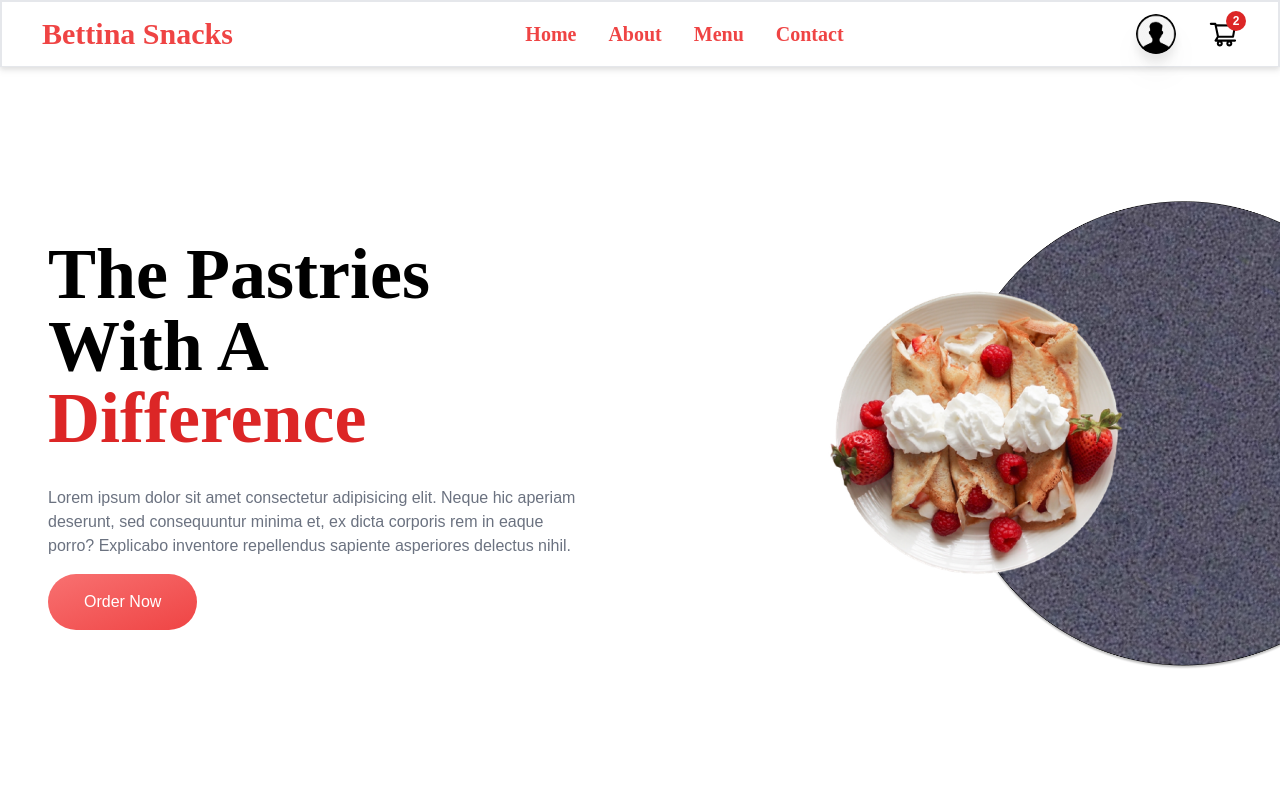
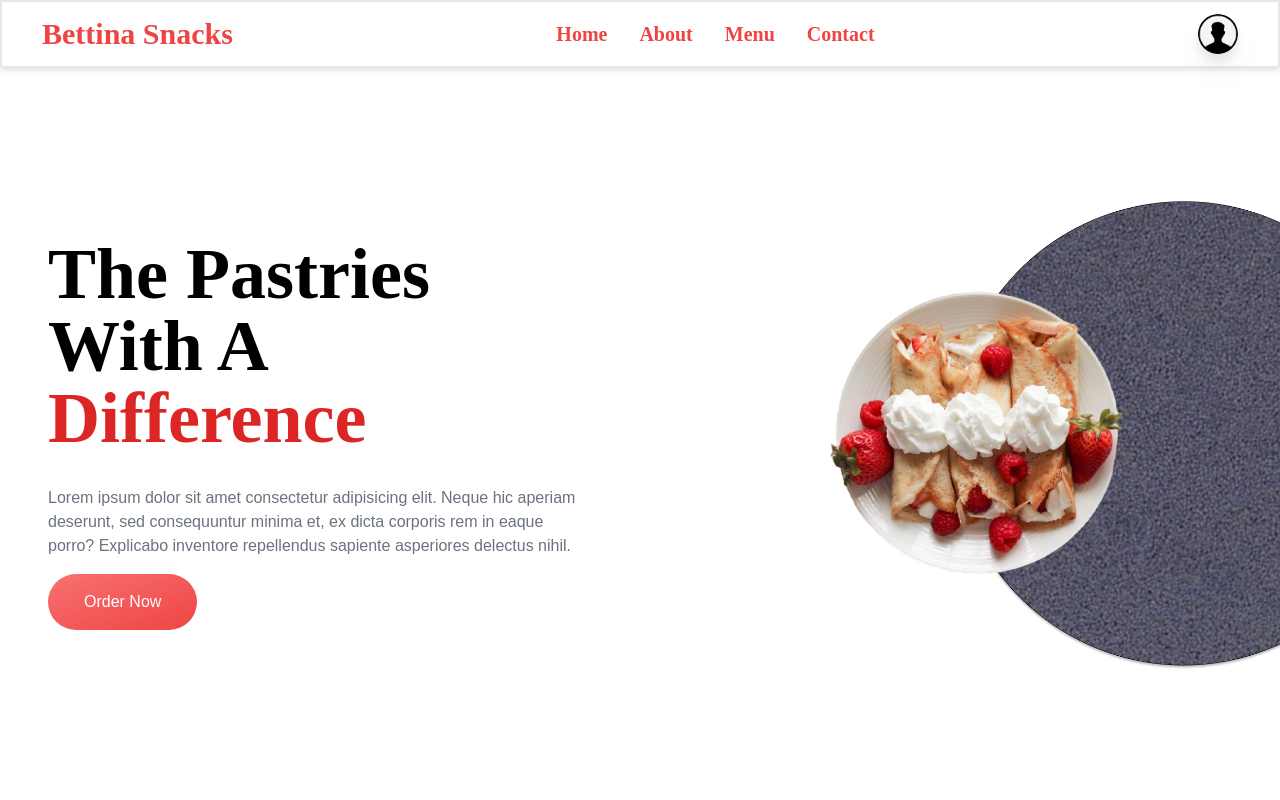
Before and after one commit to 208-code-titans/bettina-snacks, a React (Create React App) app: page / in a window 1280 px wide. Shown: the top 800 px of the page. Built offline with nearby package versions, Linux system fonts and the light colour scheme.

Commit message:
feat: :sparkles: update

```diff
--- a/src/components/Header/Header.jsx
+++ b/src/components/Header/Header.jsx
@@ -16,7 +16,12 @@ import { actionType } from '../../context/reducer'
 import { useStateValue } from '../../context/StateProvider'
 
 import { AiOutlineShoppingCart } from 'react-icons/ai'
-import { MdAdd, MdLogin, MdLogout, MdOutlineDashboardCustomize } from 'react-icons/md'
+import {
+	MdAdd,
+	MdLogin,
+	MdLogout,
+	MdOutlineDashboardCustomize,
+} from 'react-icons/md'
 import { BiUserPlus, BiFoodMenu, BiUser, BiPhoneCall } from 'react-icons/bi'
 import { AiOutlineHome } from 'react-icons/ai'
 
@@ -115,9 +120,7 @@ const Header = () => {
 						<motion.img
 							src={
 								// if there is and user and the user photURL is not null, display the user's image else display the default one
-								user
-									? user.photoURL || personLg
-									: person
+								user ? user.photoURL || personLg : person
 							}
 							alt='user'
 							whileTap={{ scale: 0.6 }}
@@ -134,9 +137,7 @@ const Header = () => {
 									className='w-40 bg-white shadow-xl rounded-lg flex flex-col absolute top-14 right-28 text-black z-50'
 								>
 									{/* Render the dashboard only if the user is admin */}
-								{user &&
-										user.email ===
-											adminEmail && (
+									{user && user.email === adminEmail && (
 										<Link to={DASHBOARD}>
 											<p className='border-b cursor-pointer hover:bg-gray-100 px-4 py-2 duration-100 transition-all ease-in-out flex items-center gap-3 text-base'>
 												<MdOutlineDashboardCustomize className='text-xl text-red-500' />
@@ -176,6 +177,7 @@ const Header = () => {
 								</motion.div>
 							))}
 					</div>
+					{user && user.email !== adminEmail && (
 						<motion.div
 							className='relative flex items-center justify-center'
 							whileTap={{ scale: 0.6 }}
@@ -187,6 +189,7 @@ const Header = () => {
 								</p>
 							</div>
 						</motion.div>
+					)}
 				</motion.div>
 			</div>
 			{/* For mobile screens */}
@@ -267,9 +270,7 @@ const Header = () => {
 							{(user && user !== undefined) || user !== null ? (
 								<div>
 									{/* Render the dashboard only if the user is admin */}
-									{user &&
-										user.email ===
-											adminEmail && (
+									{user && user.email === adminEmail && (
 										<Link to={DASHBOARD}>
 											<p className='border-b cursor-pointer hover:bg-gray-100 px-4 py-2 duration-100 transition-all ease-in-out flex items-center gap-3 text-base'>
 												<MdOutlineDashboardCustomize className='text-xl text-red-500' />
@@ -285,7 +286,6 @@ const Header = () => {
 										<MdLogout />
 										Logout
 									</p>
-
 								</div>
 							) : (
 								<div>
```
Lines whose indentation alone changed are shown as unchanged.
